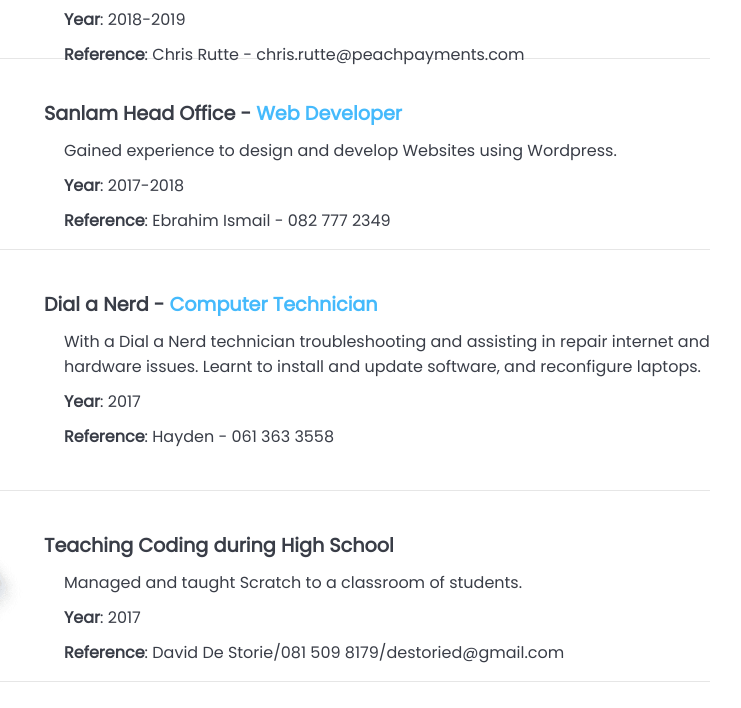
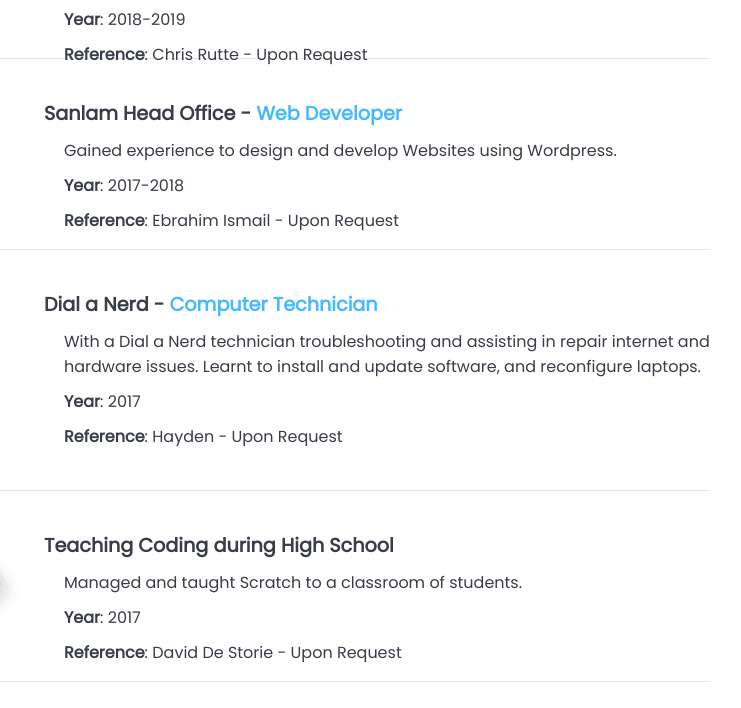
Before and after one commit to yaseendavids/resume, a plain HTML site: page index.html in a window 1280 px wide. Shown: the part 1532-2240 px from the top of the page, 420-1161 px from the left. Drawn offline with Linux system fonts and the light colour scheme.

Commit message:
Contact details for references changed

```diff
--- a/index.html
+++ b/index.html
@@ -144,7 +144,7 @@
                         <p>As an operations specialist I was part of a team that manages the day to day operations of Peach Payments.<br>
                             Other responsibilities included support merchants with technical integration of API's</p>
                         <p><b>Year</b>: 2018-2019</p>
-                        <p><b>Reference</b>: Chris Rutte - chris.rutte@peachpayments.com</p>
+                        <p><b>Reference</b>: Chris Rutte - Upon Request</p>
                     </div>
                 </div>
 
@@ -159,7 +159,7 @@
                         <h4 class="exp_title">Sanlam Head Office - <span class="job_title">Web Developer</span></h4>
                         <p>Gained experience to design and develop Websites using Wordpress.</p>
                         <p><b>Year</b>: 2017-2018</p>
-                        <p><b>Reference</b>: Ebrahim Ismail - 082 777 2349</p>
+                        <p><b>Reference</b>: Ebrahim Ismail - Upon Request</p>
                     </div>
                 </div>
 
@@ -174,7 +174,7 @@
                         <h4 class="exp_title">Dial a Nerd - <span class="job_title">Computer Technician</span></h4>
                         <p>With a Dial a Nerd technician troubleshooting and assisting in repair internet and hardware issues. Learnt to install and update software, and reconfigure laptops.</p>
                         <p><b>Year</b>: 2017</p>
-                        <p><b>Reference</b>: Hayden - 061 363 3558</p>
+                        <p><b>Reference</b>: Hayden - Upon Request</p>
                     </div>
                 </div>
 
@@ -189,7 +189,7 @@
                         <h4 class="exp_title">Teaching Coding during High School</h4>
                         <p>Managed and taught Scratch to a classroom of students.</p>
                         <p><b>Year</b>: 2017</p>
-                        <p><b>Reference</b>: David De Storie/081 509 8179/destoried@gmail.com</p>
+                        <p><b>Reference</b>: David De Storie - Upon Request</p>
                     </div>
                 </div>
 
```
